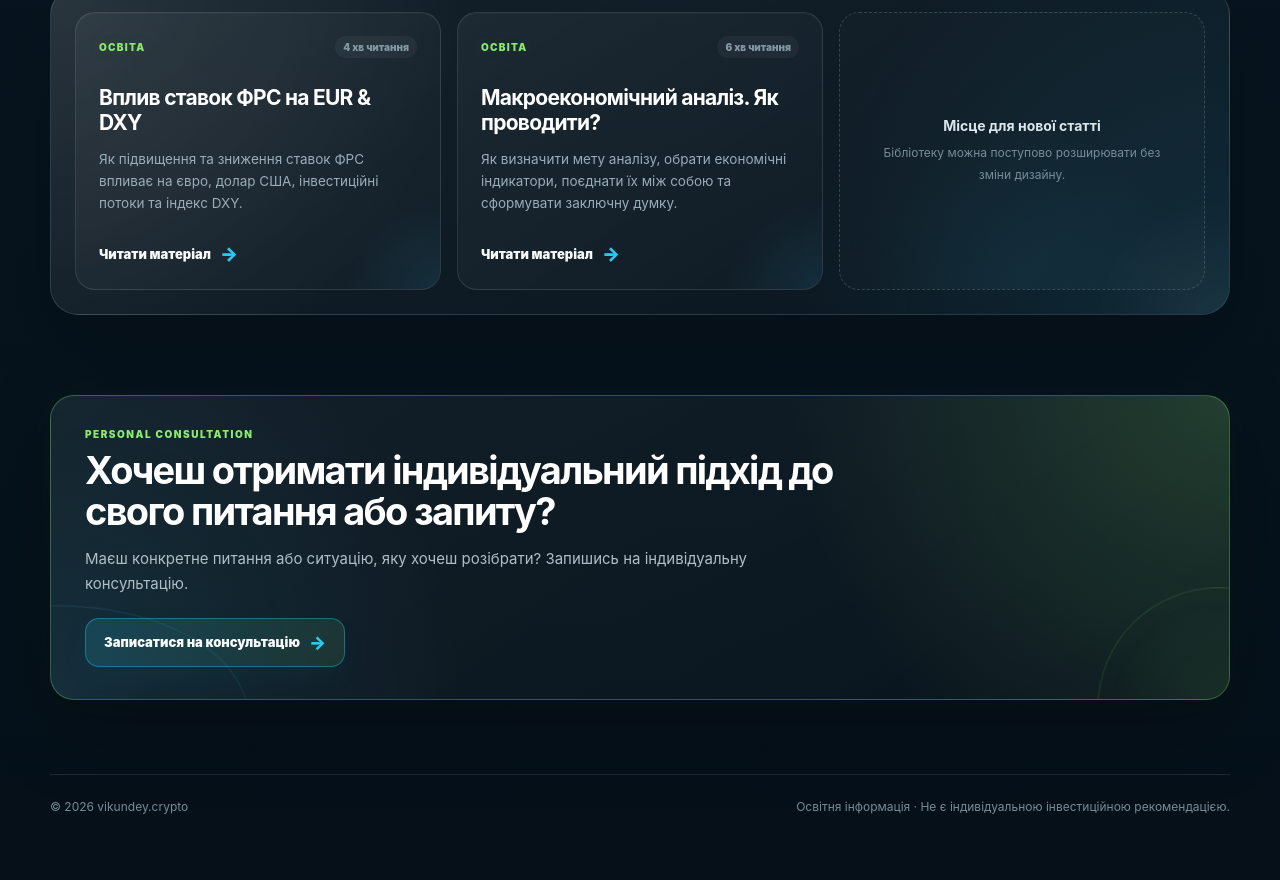
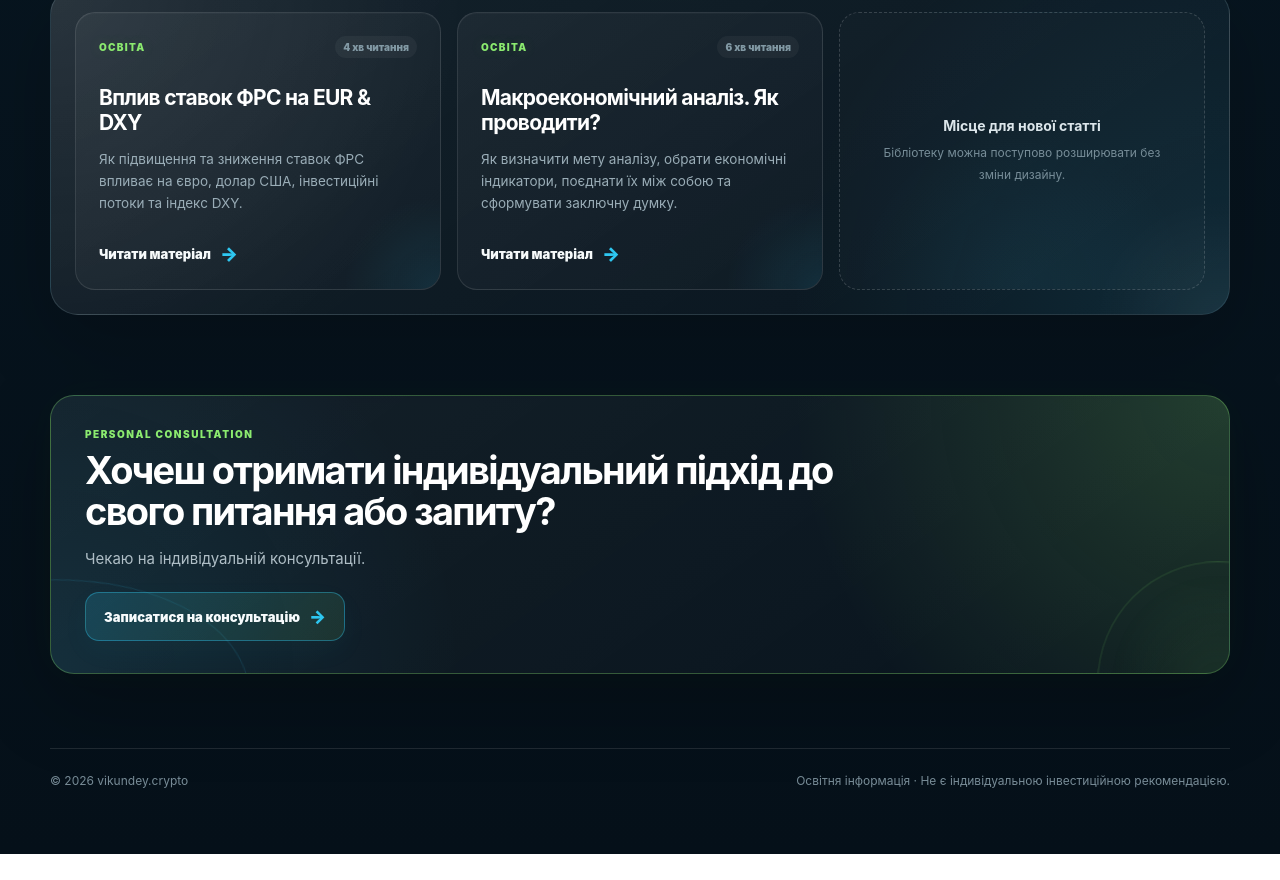
Before and after one commit to vikundey/vikundey.crypto, a plain HTML site: page thoughts/access/index.html in a window 1280 px wide. Shown: the part 1754-2634 px from the top of the page. After the commit the page ends 2608 px from the top, so only its background shows below. Drawn offline with Linux system fonts and the light colour scheme.

Commit message:
Update index.html

```diff
--- a/thoughts/access/index.html
+++ b/thoughts/access/index.html
@@ -2460,9 +2460,7 @@
 
       <p>
 
-        Маєш конкретне питання або ситуацію,
-        яку хочеш розібрати?
-        Запишись на індивідуальну консультацію.
+        Чекаю на індивідуальній консультації.
 
       </p>
 
```
